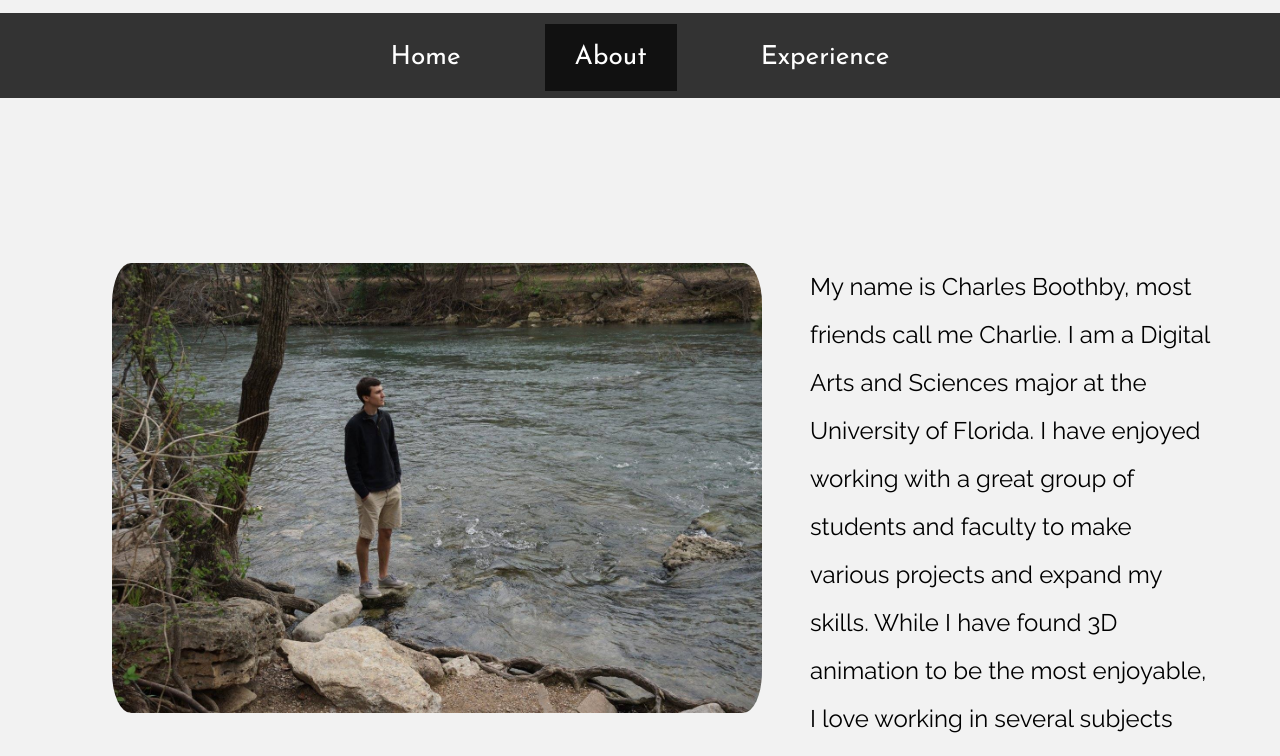
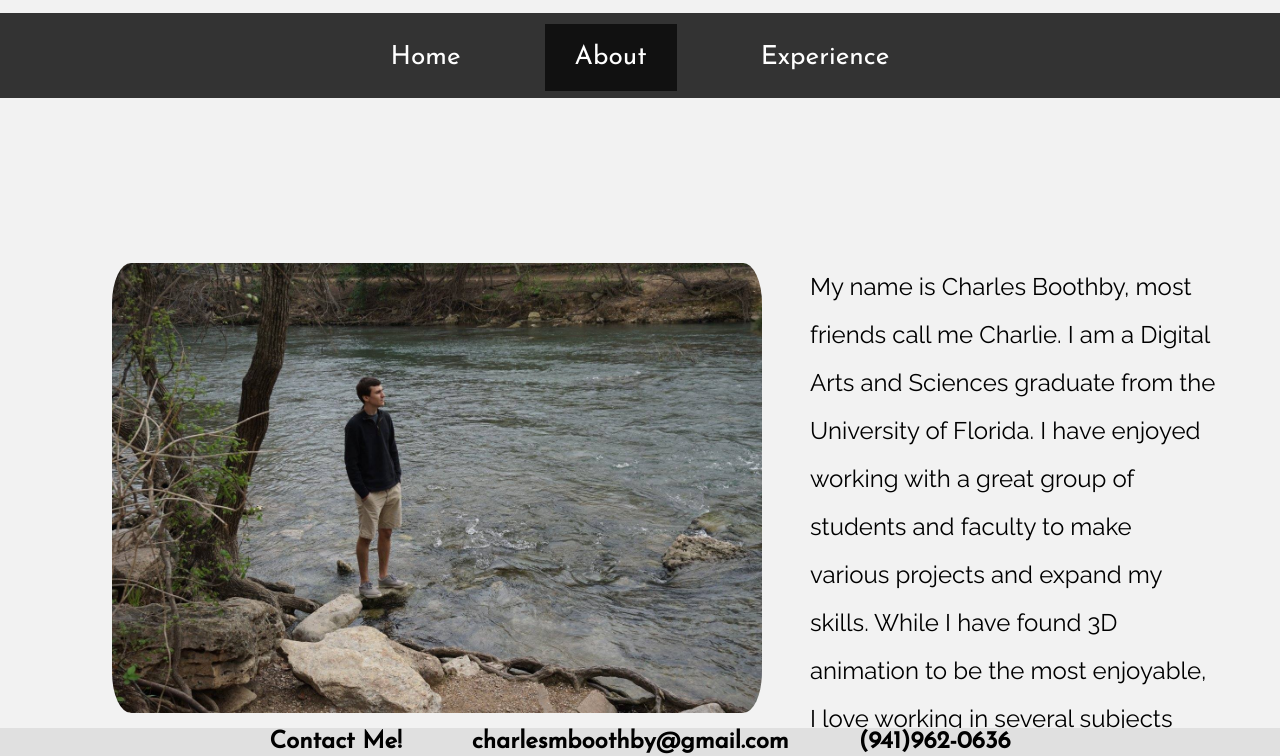
Before and after one commit to cboothby/CBoothby_Website, a plain HTML site: page about_mobile.html in a window 1280 px wide. Shown: the part 44-800 px from the top of the page. Drawn offline with Linux system fonts and the light colour scheme; a web font is replaced by a local one.

Commit message:
Update about_mobile.html

```diff
--- a/about_mobile.html
+++ b/about_mobile.html
@@ -12,7 +12,7 @@
 
 <div id="mySidenav" class="sidenav">
   <a href="javascript:void(0)" class="closebtn" onclick="closeNav()">&times;</a>
-  <a href="index_mobile.html">Home</a>
+  <a href="index.html">Home</a>
   <a href="about_mobile.html">About Me</a>
   <a href="experience_mobile.html">Experience</a>
 </div>
@@ -34,7 +34,7 @@ function closeNav() {
 </header>
 
 <ul id="nav">
- 	<li><a href="index_mobile.html">Home</a></li>
+ 	<li><a href="index.html">Home</a></li>
     <li><a href="about_mobile.html" style = "background-color: #111111">About</a></li>
     <li><a href="experience_mobile.html">Experience</a></li>
 </ul>
@@ -45,18 +45,18 @@ function closeNav() {
 
 
 
-<p id="about"> <img id="aboutimg" src="Images/pondering.jpg" alt="Photo" title="So adventurous" width="650px" height="450px" align="left"> My name is Charles Boothby, most friends call me Charlie. I am a Digital Arts and Sciences major at the University of Florida. I have enjoyed working with a great group of students and faculty to make various projects and expand my skills. While I have found 3D animation to be the most enjoyable, I love working in several subjects such as 2D animation, video editing, production, coding, and game design. I have learned a lot and very much enjoyed all of my personal projects. However, in my experience, group projects have been the most fun with the best outcome. My ideas flourish when they are inspired by and/or bounced off others.
+<p id="about"> <img id="aboutimg" src="Images/pondering.jpg" alt="Photo" width="650px" height="450px" align="left"> My name is Charles Boothby, most friends call me Charlie. I am a Digital Arts and Sciences graduate from the University of Florida. I have enjoyed working with a great group of students and faculty to make various projects and expand my skills. While I have found 3D animation to be the most enjoyable, I love working in several subjects such as 2D animation, video editing, production, coding, and game design. I have learned a lot and very much enjoyed all of my personal projects. However, in my experience, group projects have been the most fun with the best outcome. My ideas flourish when they are inspired by and/or bounced off others.
 <br> In my free time, I like to spend time with friends and family, both in person and through online games. On my own, I enjoy playing video games, music, and sports. I used to play team sports, but now I like to leisureley play pick-up games of basketball, volleyball, etc. I also love to travel! Not that I do it a lot, but when I do, I love it! I am a big fan of nature, and enjoy being out in parks, mountains, lakes, rivers, etc. Since animating (and video games) have me spending lots of time indoors with technology, I find it nice to get outside and away from things every once in a while.</p> <br><br>
 
-<footer>
-	<table id="foot">
-		<tr>
-			<th>Contact Me!</th>
-			<th>cmboothby@gmail.com</th>
-			<th>(941)962-0636</th>
-		</tr>
-	</table>
-</footer>
+<div class = "fixed">
+  <table id = "foot">
+    <tr>
+      <th style="padding-right: 2em;">Contact Me!</th>
+      <th style="padding-right: 2em;">charlesmboothby@gmail.com</th>
+      <th>(941)962-0636</th>
+    </tr>
+  </table>
+</div>
 
 </body>
 </html>
```
